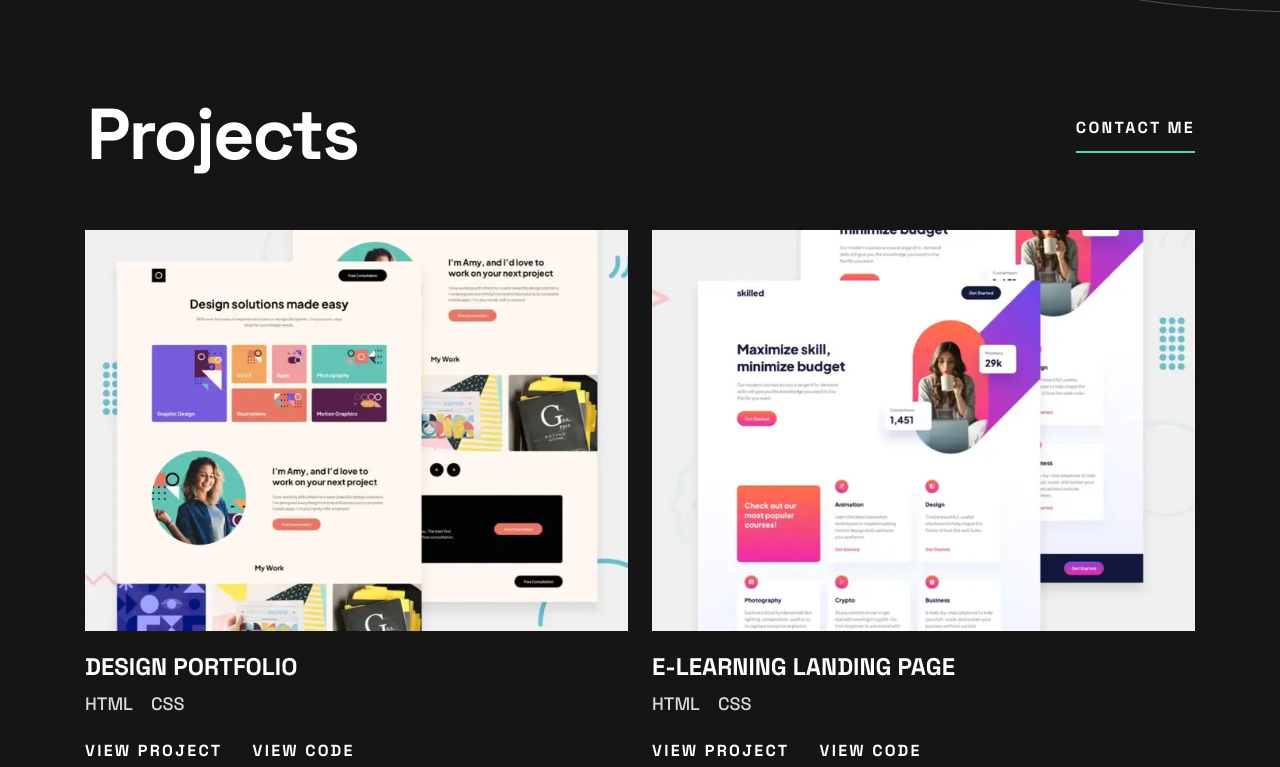
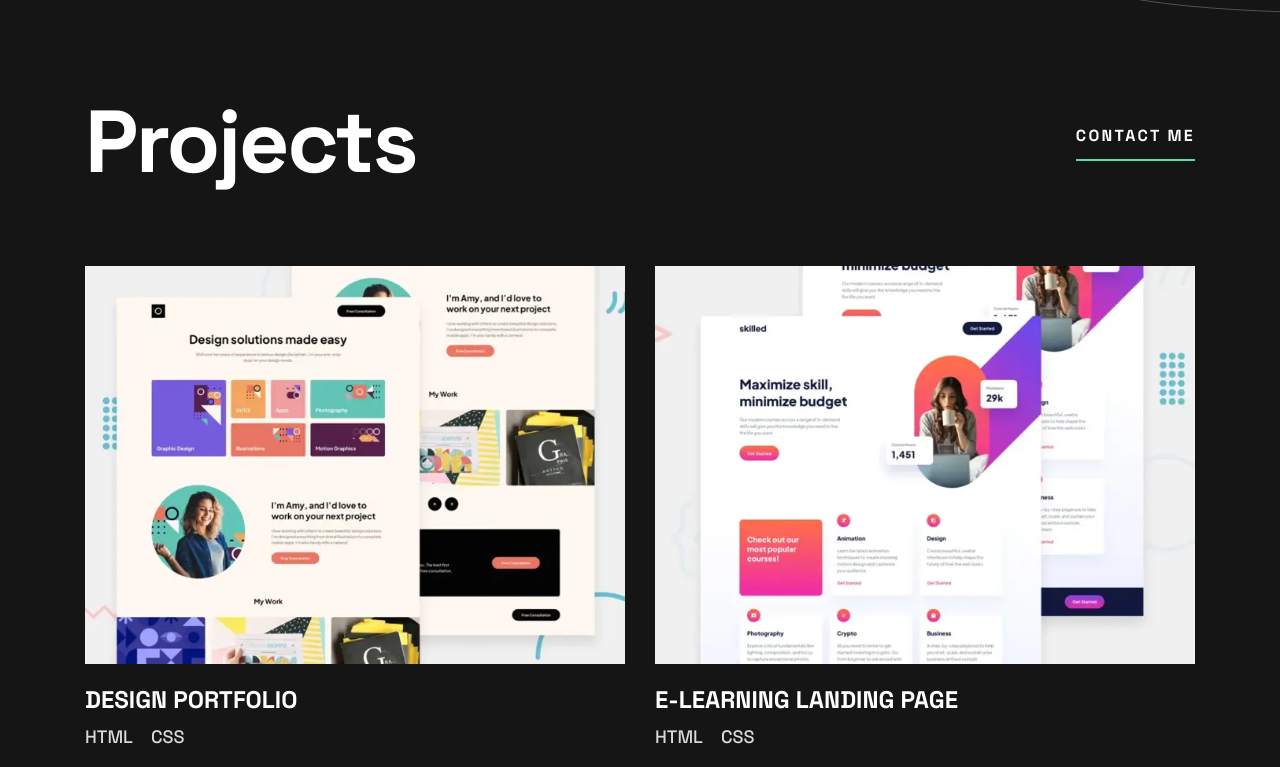
Before and after one commit to miguelzaga/singlepage-developer-portfolio, a React (Vite) app: page / in a window 1280 px wide. Shown: the part 1193-1960 px from the top of the page. Built offline with nearby package versions, Linux system fonts and the light colour scheme.

Commit message:
style projects desktop

```diff
--- a/src/scss/05-components/_projects.scss
+++ b/src/scss/05-components/_projects.scss
@@ -5,6 +5,9 @@
   margin-bottom: 80px;
   @include breakpoint($md) {
     margin-bottom: 100px;
+  }
+  @include breakpoint($lg) {
+    margin-bottom: 139px;
   }
 
   &__heading {
@@ -15,6 +18,10 @@
     @include breakpoint($md) {
       margin-bottom: 60px;
       padding-left: 2px;
+    }
+    @include breakpoint($lg) {
+      margin-bottom: 80px;
+      padding-left: 0;
     }
   }
 
@@ -28,6 +35,9 @@
       line-height: rem(72px);
       letter-spacing: rem(-2.04545px);
     }
+    @include breakpoint($lg) {
+      @include t.heading-xl;
+    }
   }
 
   &__list {
@@ -38,6 +48,9 @@
       grid-template-columns: 1fr 1fr;
       gap: 60px 24px;
     }
+    @include breakpoint($lg) {
+      gap: 69px 30px;
+    }
   }
 
   &__cell {
@@ -45,10 +58,32 @@
     flex-direction: column;
     gap: 20px;
     text-transform: uppercase;
+    position: relative;
 
     &-btns {
       display: flex;
       gap: 30px;
+      transition: 0.2s ease;
+      @include breakpoint($lg) {
+        position: absolute;
+        width: 100%;
+        height: calc(100% - 87px);
+        flex-direction: column;
+        align-items: center;
+        justify-content: center;
+        gap: 48px;
+        cursor: pointer;
+        & > .button {
+          display: none;
+        }
+        &:hover {
+          display: flex;
+          background-color: #000000bf;
+          & > .button {
+            display: revert;
+          }
+        }
+      }
     }
   }
 
```
